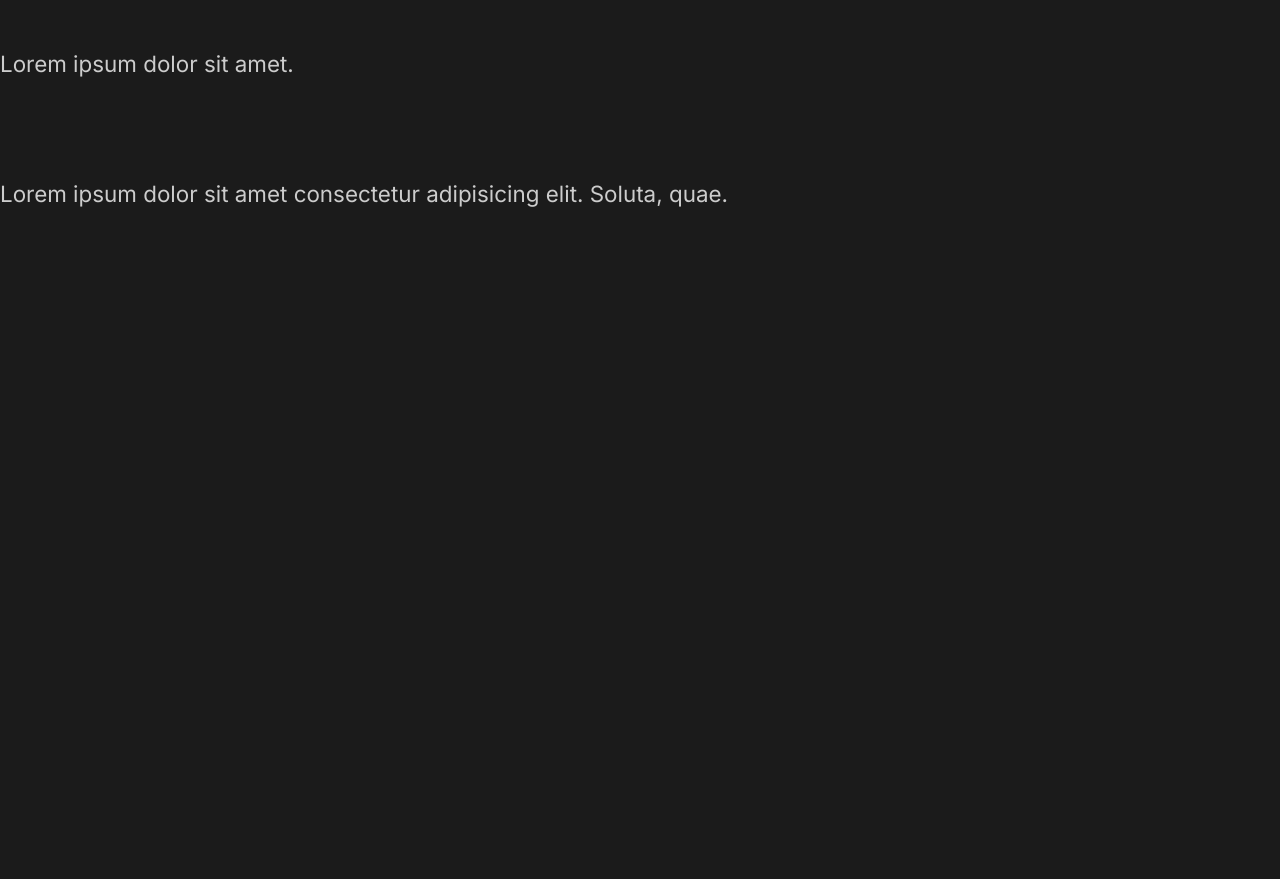
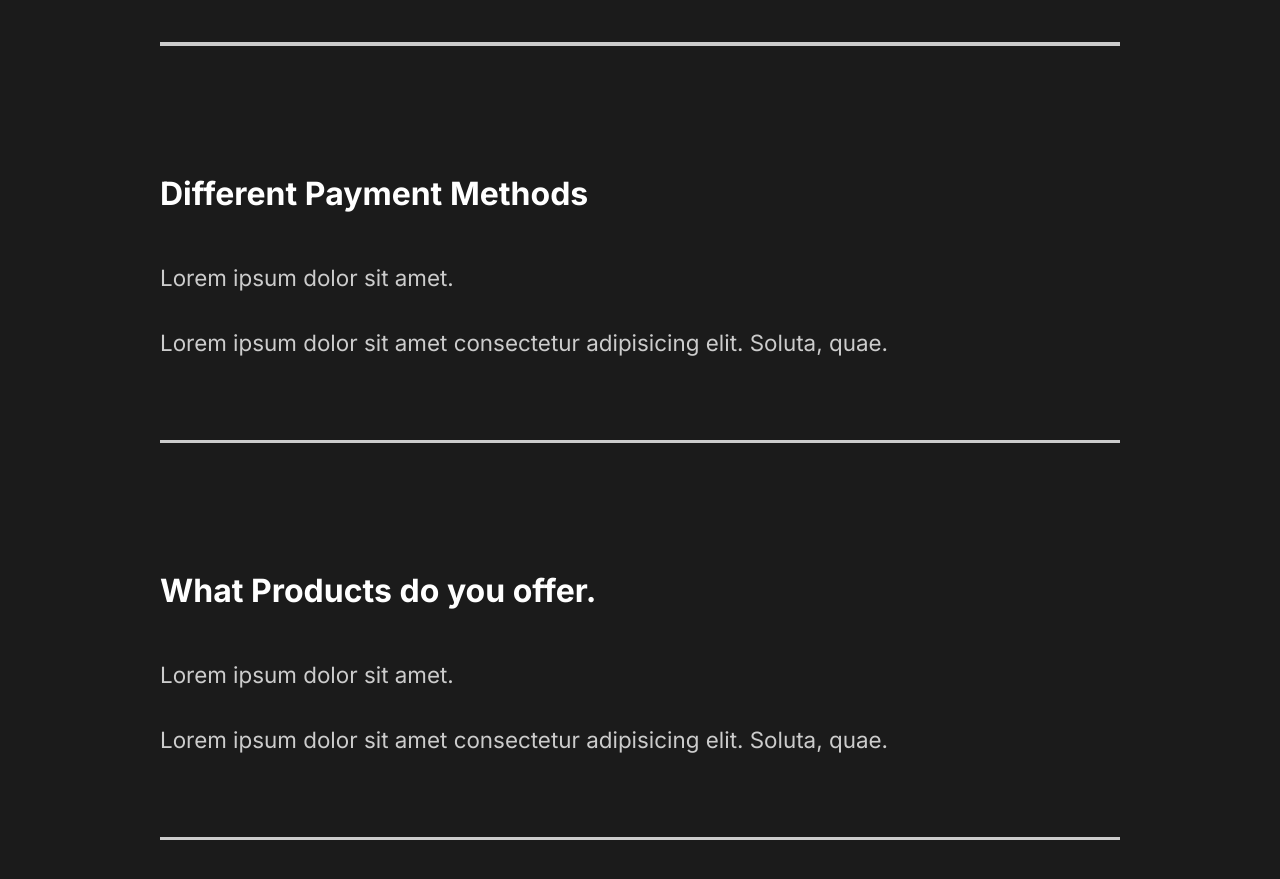
Before and after one commit to karbysheva/react-course-capture, a React (Create React App) app: page / in a window 1280 px wide. Shown: the part 3006-3885 px from the top of the page. Before the commit the page ends 3265 px from the top, so only its background shows below. Built offline with nearby package versions, Linux system fonts and the light colour scheme.

Commit message:
7. Styling Faq Section

```diff
--- a/src/components/FaqSection.js
+++ b/src/components/FaqSection.js
@@ -1,8 +1,10 @@
 import React from 'react';
+import styled from 'styled-components';
+import { About } from '../styles';
 
 const FaqSection = () => {
   return (
-    <div className="faq">
+    <Faq>
       <h2>
         Any Questions <span>FAQ</span>
       </h2>
@@ -15,6 +17,7 @@
             quae.
           </p>
         </div>
+        <div className="faq-line"></div>
       </div>
       <div className="question">
         <h4>Daily Schedule</h4>
@@ -25,6 +28,7 @@
             quae.
           </p>
         </div>
+        <div className="faq-line"></div>
       </div>
       <div className="question">
         <h4>Different Payment Methods</h4>
@@ -35,6 +39,7 @@
             quae.
           </p>
         </div>
+        <div className="faq-line"></div>
       </div>
       <div className="question">
         <h4>What Products do you offer.</h4>
@@ -45,8 +50,36 @@
             quae.
           </p>
         </div>
+        <div className="faq-line"></div>
       </div>
-    </div>
+    </Faq>
   );
 };
+
+const Faq = styled(About)`
+  display: block;
+  span {
+    display: block;
+  }
+  h2 {
+    padding-bottom: 2rem;
+    font-weight: lighter;
+  }
+  .faq-line {
+    background: #ccc;
+    height: 0.2rem;
+    margin: 2rem 0rem;
+    width: 100%;
+  }
+  .question {
+    padding: 3rem 0rem;
+    cursor: pointer;
+  }
+  .answer {
+    padding: 2rem 0rem;
+    p {
+      padding: 1rem 0rem;
+    }
+  }
+`;
 export default FaqSection;
--- a/src/components/GlobalStyle.js
+++ b/src/components/GlobalStyle.js
@@ -34,6 +34,7 @@
 }
 h4{
     font-weight: bold;
+    font-size: 2rem;
 }
 a{
     font-size: 1.1rem;
```
